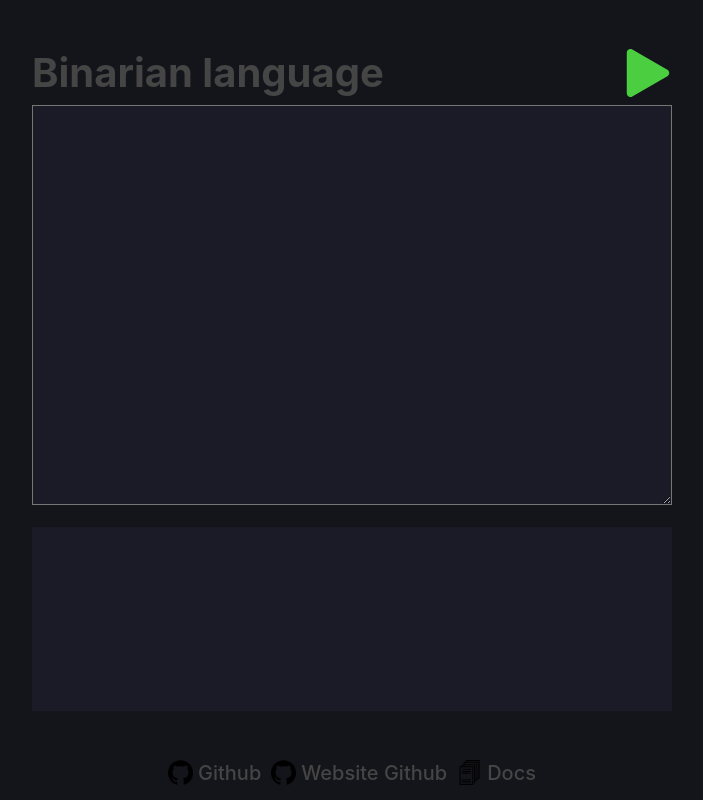
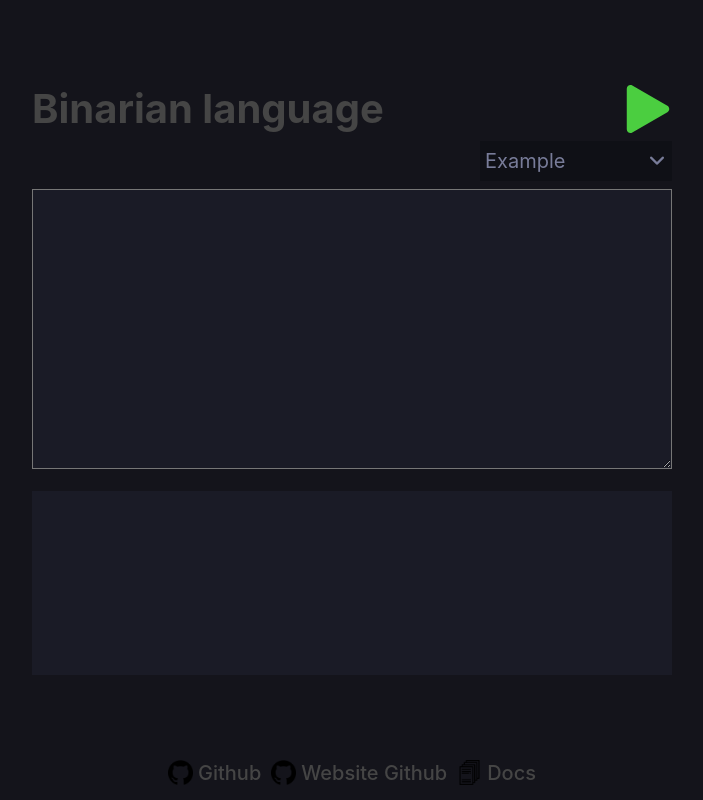
Before and after one commit to farkon00/bino-web, a Flask app: page / in a window 1280 px wide. Shown: the whole page, without its empty margins (288-991 px from the left). Run offline with Flask 3, Linux system fonts and the light colour scheme.

Commit message:
Added examples

```diff
--- a/static/css/style.css
+++ b/static/css/style.css
@@ -1,12 +1,13 @@
 body {
     --coding-areas-size: 50vw;
     --default-text-color: #787c99;
+    color: var(--default-text-color);
     background-color: #14141b;
 }
 
 #bin-lable {
     font-weight: bold;
-    color: rgb(69, 69, 69);
+    color: #454545;
 }
 
 #run-button {
@@ -17,15 +18,62 @@ body {
 #run-button:hover {
     fill: #4BF140;
 }
-
 #run-button:not(hover) {
     fill: #4BCE40;
+}
+
+#dropdown {
+    background-color: #0f1016;
+    padding: 5px 0 5px 5px;
+    width: 15vw;
+    font-size: 20px;
+}
+
+#dropdown-arrow {
+    font-size: 30px;
+}
+
+#dropdown-menu {
+    display: none;
+    position: fixed;
+    padding: 5px 5px;
+    /* border-radius: 10px; */
+    width: 15vw;
+    background-color: #0f1016;
+}
+
+.example-separator {
+    margin: 0 10px;
+    background-color: #808080;
+    border-radius: 2px;
+}
+
+.dropdown-option {
+    font-size: 20px;
+    display: block;
+}
+
+.dropdown-option:hover {
+    font-weight: bold;
+    cursor: pointer;
+}
+
+*:has(.dropdown-hover-allowed:hover) #dropdown-menu {
+    display: block;
+}
+
+*:has(.dropdown-hover-allowed:hover) #dropdown-arrow::after {
+    content: "chevron_left";
+}
+
+*:has(.dropdown-hover-allowed:not(hover)) #dropdown-arrow::after {
+    content: "expand_more";
 }
 
 #code-area {
     color: var(--default-text-color);
     background-color: #1a1b26;
-    height: 50vh;
+    height: 35vh;
     min-width: var(--coding-areas-size);
     width: 100%;
 }
@@ -49,7 +97,7 @@ footer {
 }
 
 .footer-link {
-    color: rgb(69, 69, 69);
+    color: #454545;
     padding: 0 5px;
 }
 
@@ -67,9 +115,9 @@ footer {
 }
 
 ::-webkit-scrollbar-thumb {
-    background: rgba(216, 216, 216, 0.05);
+    background: #d8d8d80d;
 }
 
 ::-webkit-scrollbar-thumb:hover {
-    background: rgba(216, 216, 216, 0.1);
+    background: #d8d8d81a;
 }
--- a/static/js/index.js
+++ b/static/js/index.js
@@ -27,3 +27,72 @@ function sendCode() {
     clearTimeout(send_timer);
     send_timer = setTimeout(sendCode, send_timer_time);
 }
+
+const dropdown_options = document.getElementsByClassName("dropdown-option");
+for (let i = 0; i < dropdown_options.length; i++) {
+    dropdown_options[i].addEventListener("click", function() {
+        code_area.value = examples[dropdown_options[i].getAttribute("data-example-id")];
+        document.getElementById("dropdown-text").innerText = dropdown_options[i].innerText;
+    });
+}
+
+const examples = {
+    hello_world: 'print "Hello, world!"',
+    fibonacci:
+`func list fib : n: int {
+    if (== n 0) {
+        return []
+    }
+    if (== n 1) {
+        return [1]
+    }
+
+    var res = [1 1]
+    while (< (len res) n) {
+        append res (+ (index res -1) (index res -2))
+    }
+    return res
+}
+
+print (fib 8)
+`,
+    rule110:
+`// Input
+var initial = [0 0 0 0 0 0 0 0 0 0 0 0 0 0 0 1]
+var iterations = 16
+
+var size = (len initial)
+var states = [initial]
+
+var last-state = initial
+var i = 0
+while (< i (- iterations 1)) {
+    var j = 0
+    var new-state = []
+    while (< j size) {
+        var p = (index last-state (- j 1))
+        var q = (index last-state j)
+        var r = (index last-state (% (+ j 1) size))
+        append new-state (or (and q (not p)) (xor q r))
+        var j = (+ j 1)
+    }
+    var last-state = new-state
+    append states last-state
+
+    var i = (+ i 1)
+}
+
+var buffer = ""
+for i states {
+    for j i {
+        if j {
+            var buffer = (+ buffer "*")
+        }
+        else {
+            var buffer = (+ buffer " ")
+        }
+    }
+    var buffer = (+ buffer "\\n")
+}
+print buffer`
+};
--- a/templates/index.html
+++ b/templates/index.html
@@ -5,6 +5,7 @@
     <meta http-equiv="X-UA-Compatible" content="IE=edge">
     <meta name="viewport" content="width=device-width, initial-scale=1.0">
     <link rel="stylesheet" href="https://cdn.jsdelivr.net/npm/bootstrap@4.0.0/dist/css/bootstrap.min.css" integrity="sha384-Gn5384xqQ1aoWXA+058RXPxPg6fy4IWvTNh0E263XmFcJlSAwiGgFAW/dAiS6JXm" crossorigin="anonymous">
+    <link rel="stylesheet" href="https://fonts.googleapis.com/css2?family=Material+Symbols+Rounded:opsz,wght,FILL,GRAD@20..48,100..700,0..1,-50..200" />
     <link rel="stylesheet" href="../static/css/style.css">
     <title>Binarian</title>
 </head>
@@ -13,11 +14,29 @@
         <div>
             <h1 id="bin-lable" class="text-center mb-2 d-flex justify-content-between">
                 Binarian language
-                <!--Play button-->
+                <!--Run button-->
                 <svg width="48" height="48" viewBox="0 0 69 78" fill="none" xmlns="http://www.w3.org/2000/svg">
                     <path id="run-button" d="M66 33.8038C70 36.1132 70 41.8868 66 44.1962L9 77.1051C5 79.4145 -3.82596e-06 76.5278 -3.62407e-06 71.909L-7.47073e-07 6.09103C-5.45179e-07 1.47223 5 -1.41452 9 0.89488L66 33.8038Z" fill="#4BCE40"/>
                 </svg>
             </h1>
+            <div class="d-flex justify-content-end">
+                <div id="dropdown" class="d-flex justify-content-between dropdown-hover-allowed">
+                    <span id="dropdown-text">Example</span>
+                    <span id="dropdown-arrow" class="material-symbols-rounded"></span>
+                </div>
+            </div>
+            <div class="mb-2 d-flex justify-content-end">
+                <div id="dropdown-menu" class="dropdown-hover-allowed">
+                    <span class="dropdown-option"
+                        data-example-id="hello_world">Hello, world!</span>
+                    <hr class="example-separator"/>
+                    <span class="dropdown-option"
+                        data-example-id="fibonacci">Fibonacci sequence</span>
+                    <hr class="example-separator"/>
+                    <span class="dropdown-option"
+                        data-example-id="rule110">Rule110</span>
+                </div>
+            </div>
             <textarea id="code-area"></textarea>
             <div id="result-frame" class="mt-3">
                 <pre id="result-frame-text"></pre>
```
